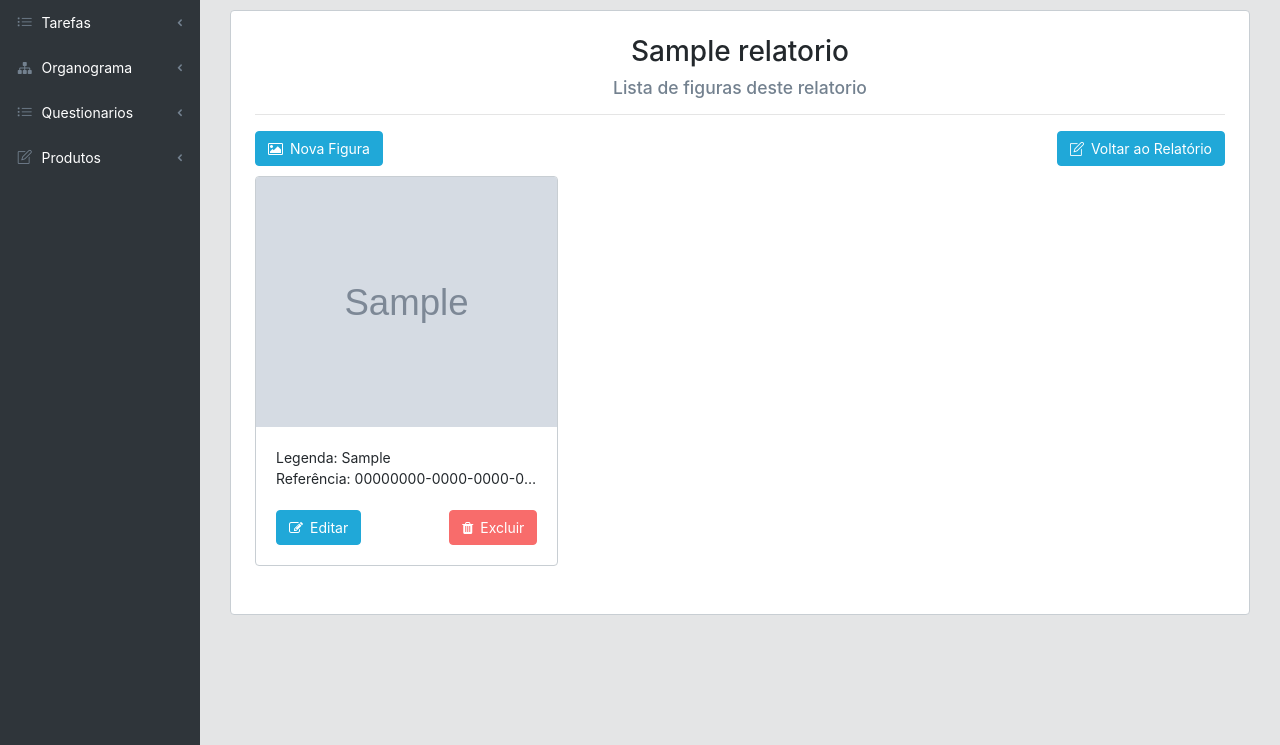
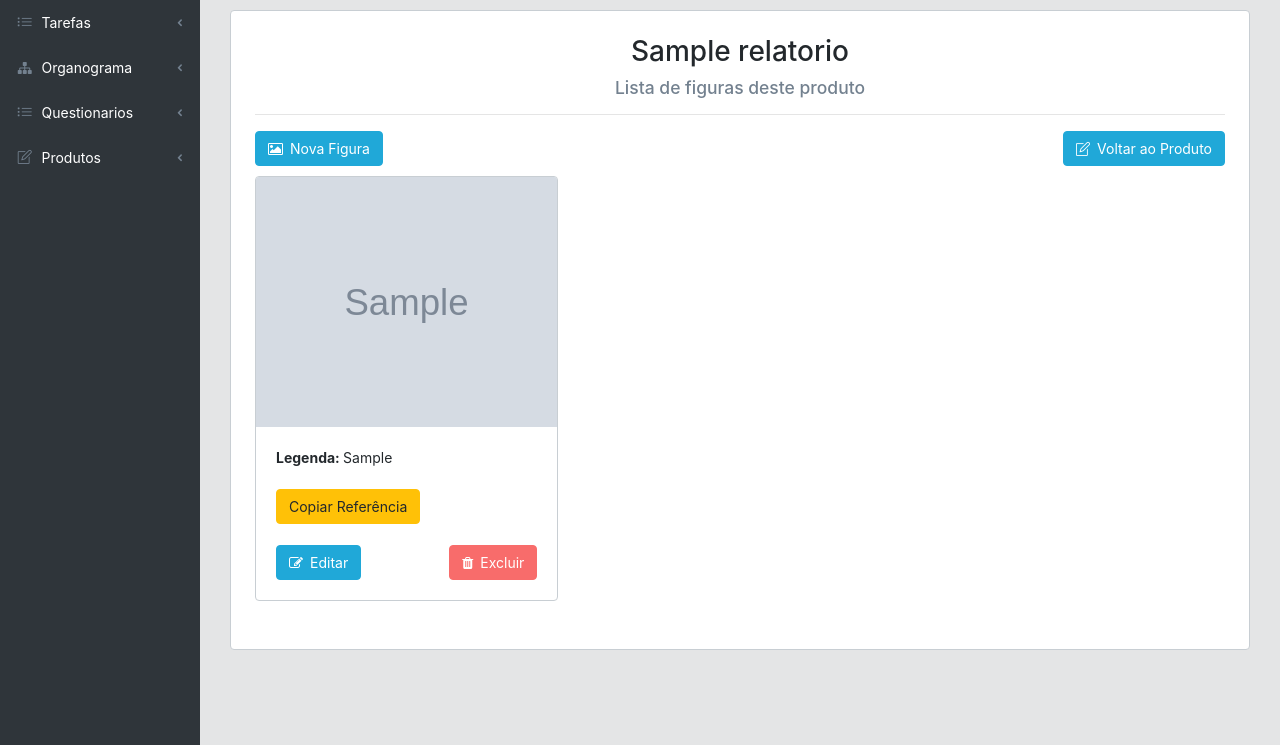
Before and after one commit to catalunha/pmsbweb1, a Django app: page /pmsb/relatorios/00000000-0000-0000-0000-000000000001/figuras/ in a window 1280 px wide. Shown: the part 55-800 px from the top of the page. Run offline with Django 3.2, Linux system fonts and the light colour scheme; a user stored in the database is signed in; tables that the repository leaves empty hold one stand-in row (values such as "Sample post"); grey boxes marked "Sample" are stand-in pictures; parts of the project's set-up code (start-up, migrations or seed data) failed here and were passed over; some libraries are stand-ins or nearby versions.

Commit message:
trocando relatorio por produtos button copiar referencia feito

```diff
--- a/pmsb_web/relatorios/templates/relatorios/detail_relatorio.html
+++ b/pmsb_web/relatorios/templates/relatorios/detail_relatorio.html
@@ -37,7 +37,7 @@
         d.add('{{bloco.id}}', '{{bloco.nivel_superior.id}}', '{{bloco.titulo}} - <a href="{% url 'relatorios:update_bloco' bloco.pk %}"><span class="badge badge-secondary ">Editar Índice</span></a> - <a href="{% url 'relatorios:update_text_bloco' bloco.pk %}"><span class="badge badge-secondary">Inserir Texto</span></a> - <a href="{% url 'relatorios:create_bloco_nivel_superior' object.pk bloco.pk  %}"><span class="badge badge-secondary">Inserir Subnível</span></a> - <a href="{% url 'relatorios:delete_bloco' bloco.pk  %}"><span class="badge badge-danger">X</span></a>');
         {% endcomment %}
         var seta = "";
-        d.add('{{bloco.id}}', '{{bloco.nivel_superior.id}}', '{{bloco.titulo}} ({{bloco.nivel}}) - <a href="#"><span class="badge badge-secondary">Editor: um_nome_aqui </span></a> - <a href="{% url 'relatorios:update_bloco' bloco.pk %}"><span class="badge badge-secondary">Editar Índice</span></a> - <a href="{% url 'relatorios:create_bloco_nivel_superior' object.pk bloco.pk  %}"><span class="badge badge-secondary">Inserir Subnível</span></a> - <a href="{% url 'relatorios:subir_bloco' bloco.pk %}"><span class="badge badge-danger"><i class="nav-icon fa fa-arrow-up" style="color:white; margin-right:1px;"></i></span></a> <a href="{% url 'relatorios:descer_bloco' bloco.pk  %}"><span class="badge badge-danger"><i class="nav-icon fa fa-arrow-down" style="color:white; margin-right:1px;"></i></span></a> <a href="#"><span class="badge badge-danger"><i class="nav-icon fa fa-arrow-left" style="color:white; margin-right:1px;"></i></span></a> <a href="{% url "relatorios:update_bloco_nivel_superior" bloco.pk %}"><span class="badge badge-danger"><i class="nav-icon fa fa-arrow-right" style="color:white; margin-right:1px;"></i></span></a> - <a href="{% url 'relatorios:delete_bloco' bloco.pk  %}"><span class="badge badge-danger"><i class="nav-icon fa fa-trash" style="color:white; margin-right:1px;"></i></span></a>');
+        d.add('{{bloco.id}}', '{{bloco.nivel_superior.id}}', '{{bloco.titulo}} - <a href="#"><span class="badge badge-secondary">Editor: um_nome_aqui </span></a> - <a href="{% url 'relatorios:update_bloco' bloco.pk %}"><span class="badge badge-secondary">Editar Índice</span></a> - <a href="{% url 'relatorios:create_bloco_nivel_superior' object.pk bloco.pk  %}"><span class="badge badge-secondary">Inserir Subnível</span></a> - <a href="{% url 'relatorios:subir_bloco' bloco.pk %}"><span class="badge badge-danger"><i class="nav-icon fa fa-arrow-up" style="color:white; margin-right:1px;"></i></span></a> <a href="{% url 'relatorios:descer_bloco' bloco.pk  %}"><span class="badge badge-danger"><i class="nav-icon fa fa-arrow-down" style="color:white; margin-right:1px;"></i></span></a> <a href="#"><span class="badge badge-danger"><i class="nav-icon fa fa-arrow-left" style="color:white; margin-right:1px;"></i></span></a> <a href="{% url "relatorios:update_bloco_nivel_superior" bloco.pk %}"><span class="badge badge-danger"><i class="nav-icon fa fa-arrow-right" style="color:white; margin-right:1px;"></i></span></a> - <a href="{% url 'relatorios:delete_bloco' bloco.pk  %}"><span class="badge badge-danger"><i class="nav-icon fa fa-trash" style="color:white; margin-right:1px;"></i></span></a>');
         {% empty %}
         <p>
             Sem itens
--- a/pmsb_web/relatorios/templates/relatorios/list_figura.html
+++ b/pmsb_web/relatorios/templates/relatorios/list_figura.html
@@ -1,12 +1,12 @@
 {% extends "base/base.html" %} {% block conteudo %}
 <div class="card-body p-4">
     <h2 style="text-align: center;">{{relatorio_object}}</h2>
-    <h5 class="text-muted" style="text-align:center;"> Lista de figuras deste relatorio </h5>
+    <h5 class="text-muted" style="text-align:center;"> Lista de figuras deste produto </h5>
     <hr>
     <a class="btn btn-primary" href="{% url 'relatorios:create_figura' relatorio_object.pk %}">
         <i aria-hidden="true" data-hidden="true" class="fa fa-image" style="color:white;"></i>Nova Figura</a>
     <a class="btn btn-primary" href="{% url 'relatorios:detail_relatorio' relatorio_object.pk %}" style="float:right;">
-        <i aria-hidden="true" data-hidden="true" class="fa icon-note" style="color:white;"></i>Voltar ao Relatório</a>
+        <i aria-hidden="true" data-hidden="true" class="fa icon-note" style="color:white;"></i>Voltar ao Produto</a>
     <div class="row" style="padding-top: 10px;">
         {% for figura in object_list %} {{figura.url}}
         <div class="col-sm-6 col-md-4">
@@ -17,10 +17,13 @@
                 <div class="card-body">
                     <div class="row">
                         <div class="col-sm">
-                            <p class="card-text content text-justify text-truncate">Legenda: {{figura.legenda}} </p>
+                            <p class="card-text content"> <b>Legenda: </b>{{figura.legenda}} </p>
                         </div>
+                    </div>
+                    <br>
+                    <div class="row">
                         <div class="col-sm">
-                            <p class="card-text content text-justify text-truncate">Referência: {{figura.pk}} </p>
+                            <button class="btn btn-warning" onclick="copyStringToClipboard(this.value)" value="{{figura.imagem.url}}">Copiar Referência</button>
                         </div>
                     </div>
                     <br>
@@ -40,4 +43,22 @@
         {% empty %} Sem figuras {% endfor %}
     </div>
 </div>
-{% endblock %}
+<script>
+    function copyStringToClipboard(str) {
+        // Create new element
+        var el = document.createElement('textarea');
+        // Set value (string to be copied)
+        el.value = str;
+        // Set non-editable to avoid focus and move outside of view
+        el.setAttribute('readonly', '');
+        el.style = { position: 'absolute', left: '-9999px' };
+        document.body.appendChild(el);
+        // Select text inside element
+        el.select();
+        // Copy text to clipboard
+        document.execCommand('copy');
+        // Remove temporary element
+        document.body.removeChild(el);
+        alert("Copiado com Sucesso!")
+    }
+</script> {% endblock %}
```
Also changed, not shown: pmsb_web/relatorios/templates/relatorios/list_relatorio.html (+4 -4 lines).
